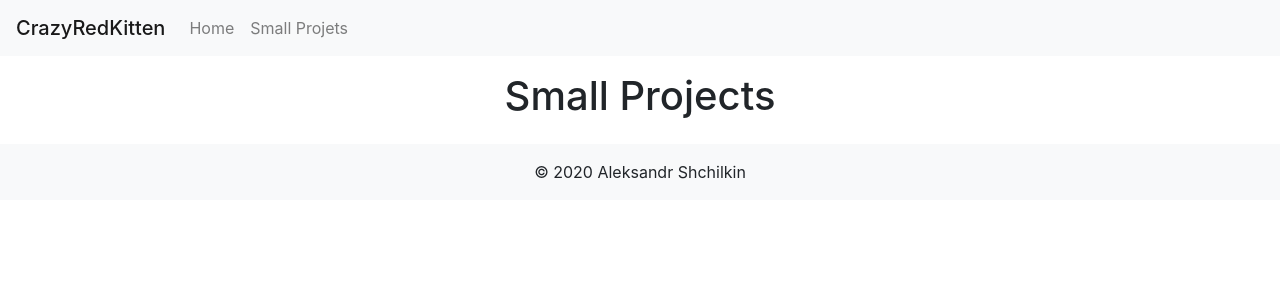
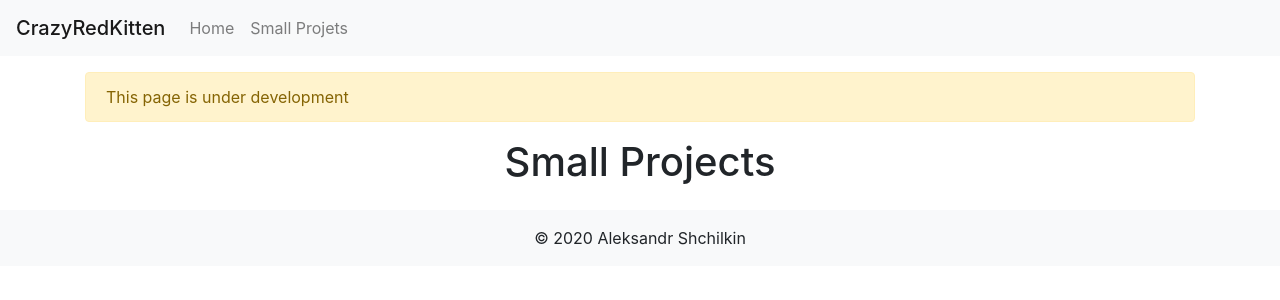
Before and after one commit to shchilkin/personal-website, a React (Create React App) app: page /Projects in a window 1280 px wide. Shown: the top 300 px of the page. Built offline with nearby package versions, Linux system fonts and the light colour scheme.

Commit message:
Added "in development" badge to small projects page

```diff
--- a/src/components/pages/SmallProjects.js
+++ b/src/components/pages/SmallProjects.js
@@ -2,8 +2,15 @@ import React from "react";
 
 const SmallProjects = () => {
   return (
-    <div className='d-flex justify-content-center pt-3 pb-3'>
-      <h1>Small Projects</h1>
+    <div className='pt-3 pb-3'>
+      <div className='container'>
+        <div className='alert alert-warning'>
+          This page is under development
+        </div>
+        <div className='d-flex justify-content-center '>
+          <h1>Small Projects</h1>
+        </div>
+      </div>
     </div>
   );
 };
```
